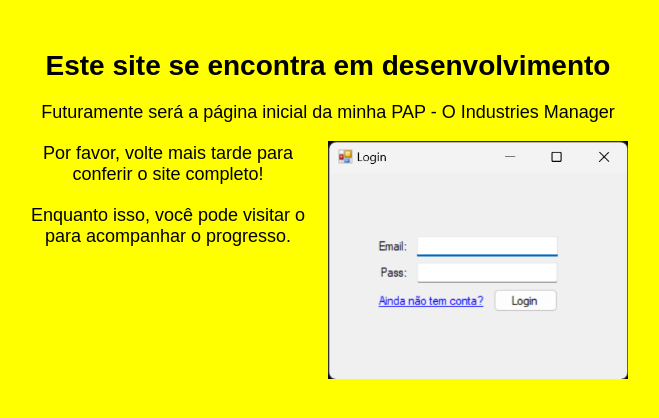
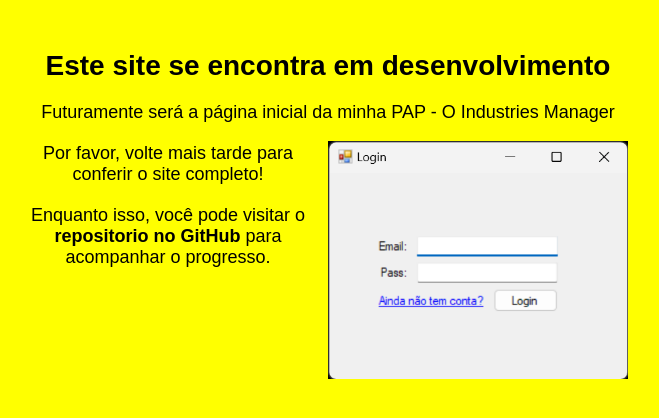
Before and after one commit to Dani12600000/Industries-Manager-website, a plain HTML site: page index.html in a window 1280 px wide. Shown: the whole page, without its empty margins (312-971 px from the left). Drawn offline with Linux system fonts and the light colour scheme.

Commit message:
Update index.html

```diff
--- a/index.html
+++ b/index.html
@@ -49,7 +49,7 @@
         <p>Futuramente será a página inicial da minha PAP - O Industries Manager</p>
         <img src="PAP.png" alt="Imagem da PAP">
         <p>Por favor, volte mais tarde para conferir o site completo!</p>
-        <p>Enquanto isso, você pode visitar o  para acompanhar o progresso.</p>
+        <p>Enquanto isso, você pode visitar o <a href="https://github.com/Dani12600000/Industries-Manager">repositorio no GitHub</a> para acompanhar o progresso.</p>
     </div>
 </body>
 </html>
```
